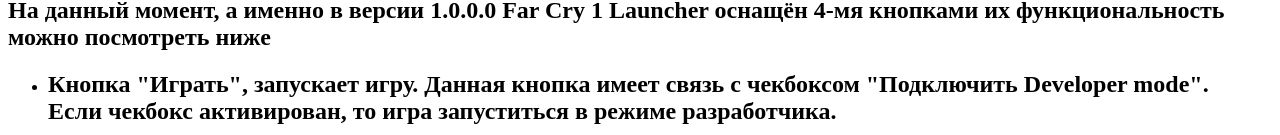
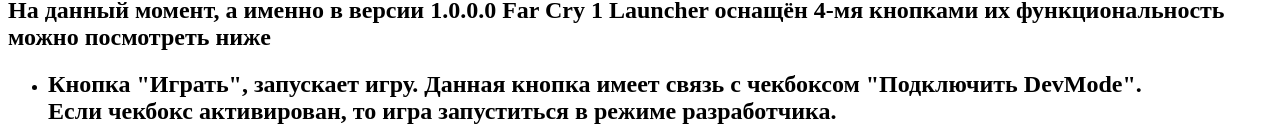
Before and after one commit to FC1Launcher/FC1Launcher, a plain HTML site: page index.html in a window 1280 px wide. Shown: the part 665-800 px from the top of the page. Drawn offline with Linux system fonts and the light colour scheme.

Commit message:
Update index.html

```diff
--- a/index.html
+++ b/index.html
@@ -18,7 +18,7 @@
         <h1>Функциональность Far Cry 1 Launcher</h1>
         <h2>На данный момент, а именно в версии 1.0.0.0 Far Cry 1 Launcher оснащён 4-мя кнопками их функциональность можно посмотреть ниже</h2>
         <ul>
-            <li><h2>Кнопка "Играть", запускает игру. Данная кнопка имеет связь с чекбоксом "Подключить Developer mode". <br>Если чекбокс активирован, то игра запуститься в режиме разработчика.</br></h2></li>
+            <li><h2>Кнопка "Играть", запускает игру. Данная кнопка имеет связь с чекбоксом "Подключить DevMode". <br>Если чекбокс активирован, то игра запуститься в режиме разработчика.</br></h2></li>
             <li><h2>Кнопка "Запустить редактор", запускает редактор игры.</h2></li>
             <li><h2>Кнопка "Перезагрузить лаунчер", перезагружает лаунчер. В большинстве случаев эта кнопка будет использована для применения тем.</h2></li>
             <li><h2>Кнопка "Сменить тему", выбор стандартных тем для лаунчера.</h2></li>
```
